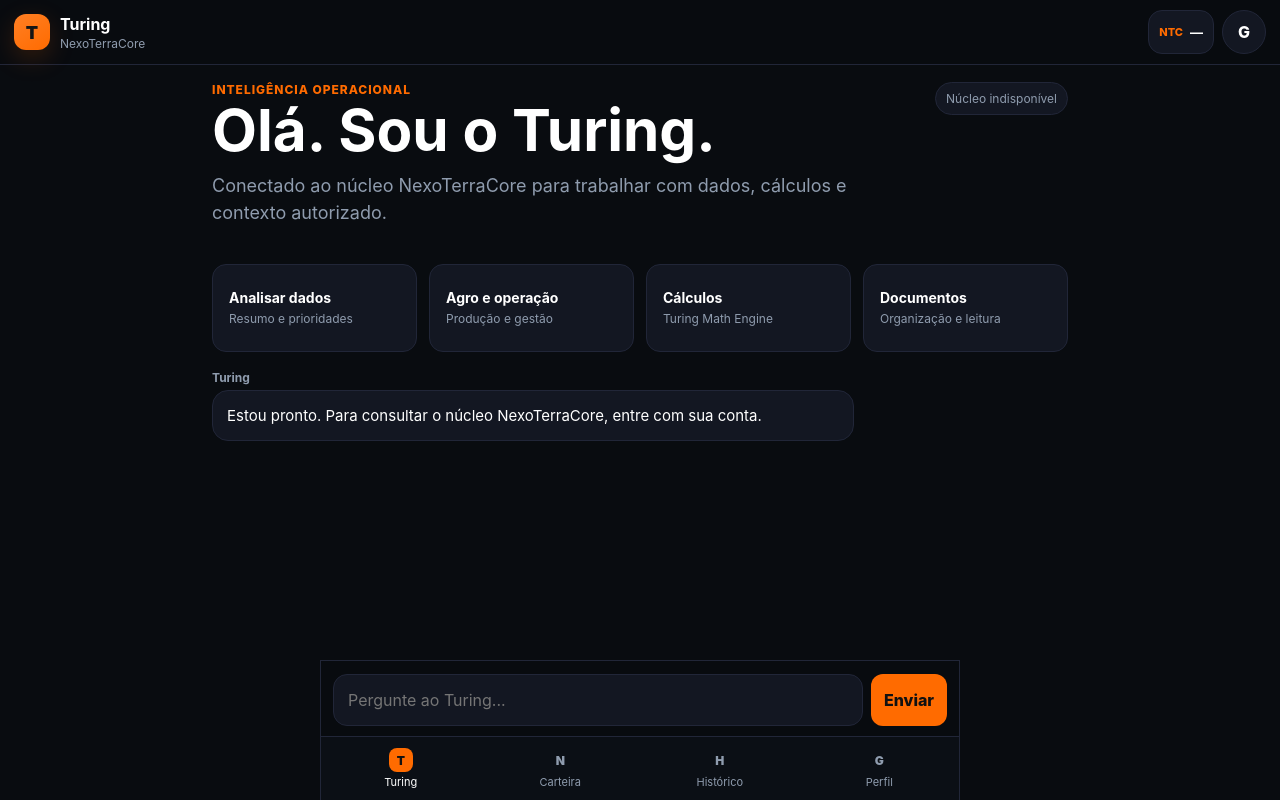
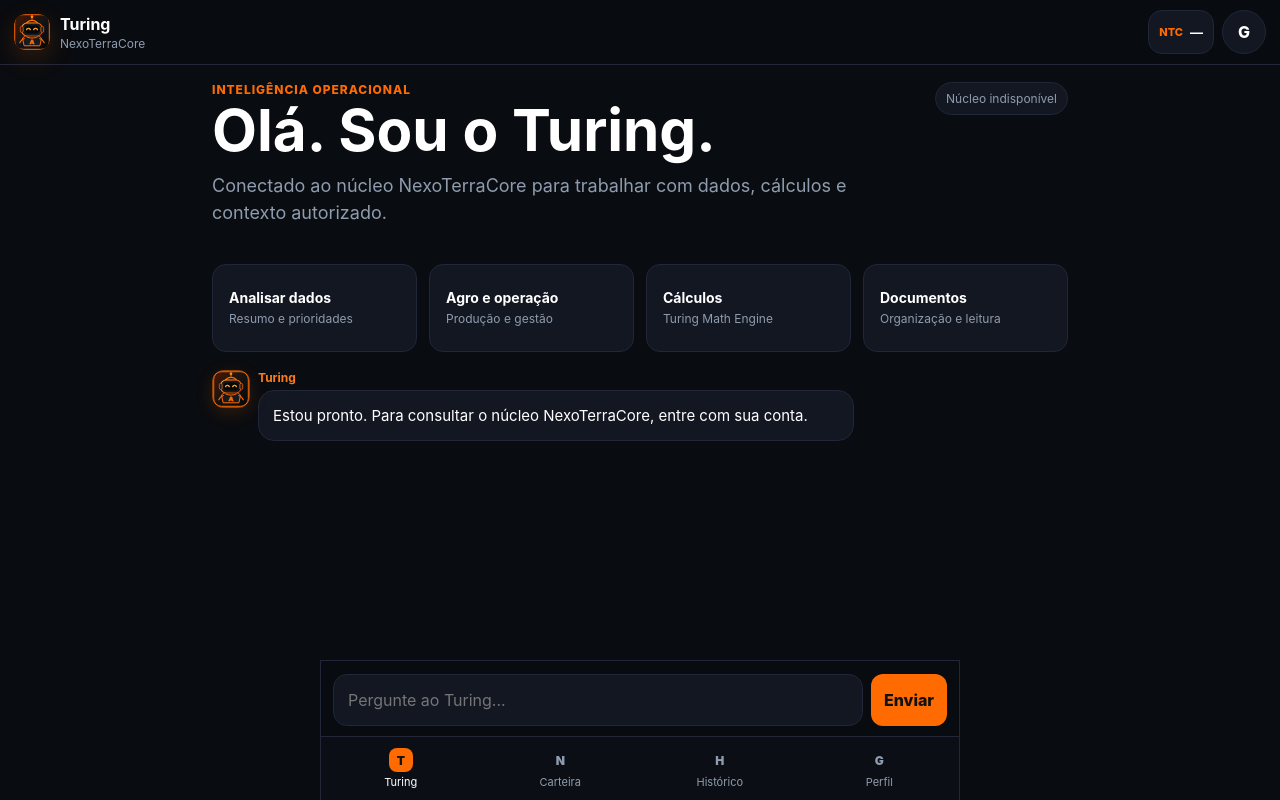
Before and after one commit to dgustavopaula-lang/nexoterracore, a plain HTML site: page sala-de-comando/turing/index.html in a window 1280 px wide. Drawn offline with Linux system fonts and the light colour scheme; no server answers.

Commit message:
Inserir mascote do Turing no chat e na marca

```diff
--- a/sala-de-comando/turing/index.html
+++ b/sala-de-comando/turing/index.html
@@ -12,12 +12,19 @@
   <link rel="manifest" href="./manifest.json">
   <link rel="apple-touch-icon" href="../icons/nexoterracore-192.png">
   <link rel="stylesheet" href="./style.css">
+  <style>
+    .brand-mark{overflow:hidden;padding:0;background:#090c10!important}
+    .brand-mark img{width:100%;height:100%;display:block;object-fit:cover}
+    .message.turing{position:relative;padding-left:46px;min-height:40px}
+    .message.turing::before{content:"";position:absolute;left:0;top:0;width:36px;height:36px;border-radius:12px;background:#090c10 url("./turing-mascot.svg") center/cover no-repeat;border:1px solid rgba(255,107,0,.55);box-shadow:0 5px 18px rgba(255,107,0,.16)}
+    .message.turing .message-author{color:#ff7a18}
+  </style>
 </head>
 <body>
   <div class="app-shell">
     <header class="topbar">
       <div class="brand">
-        <div class="brand-mark">T</div>
+        <div class="brand-mark"><img src="./turing-mascot.svg" alt="Turing"></div>
         <div>
           <strong>Turing</strong>
           <span>NexoTerraCore</span>
```
